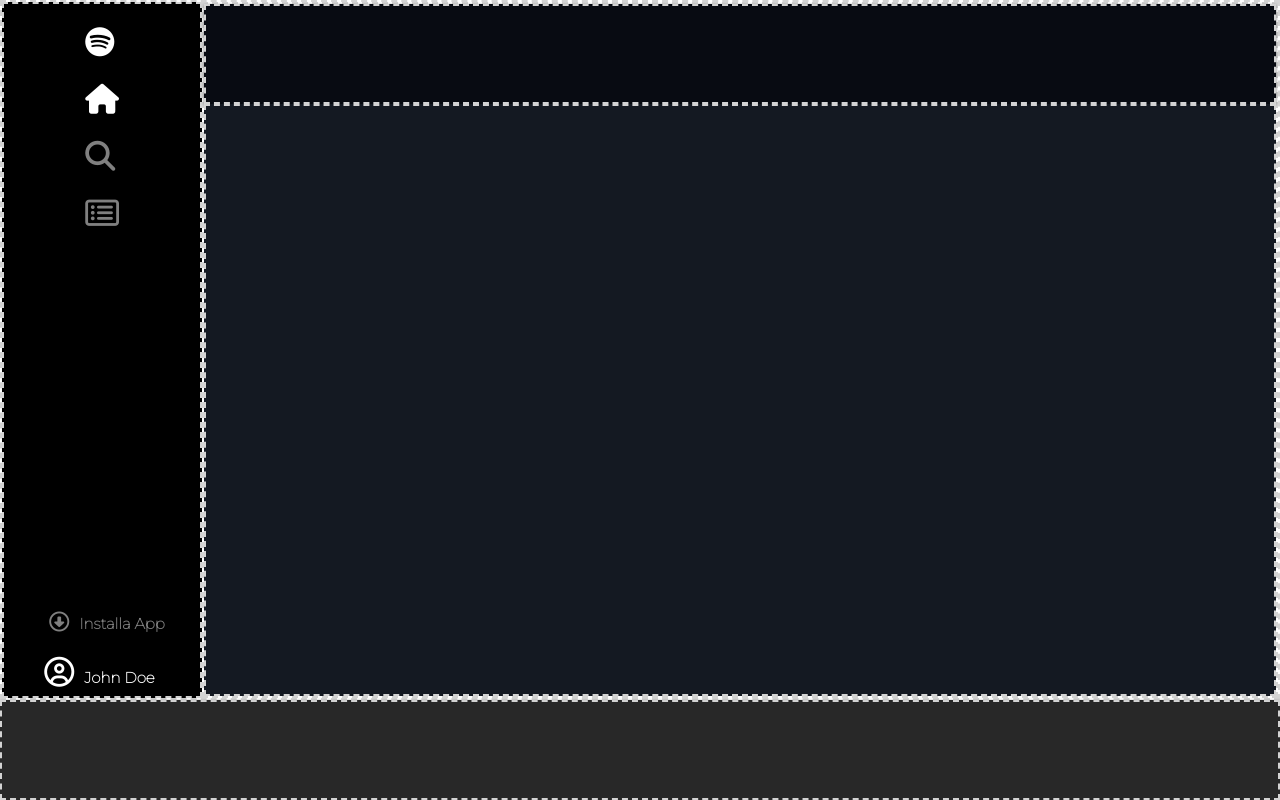
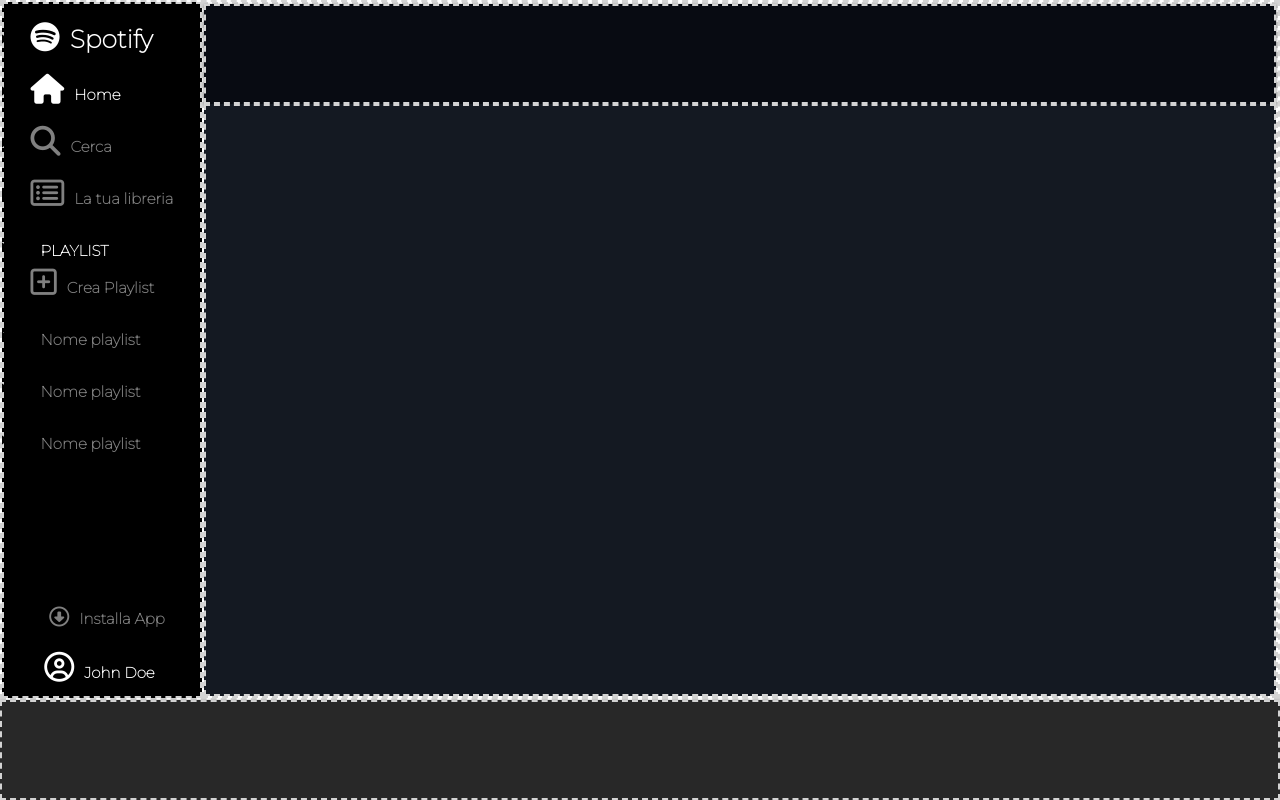
Before and after one commit to EmanueleManno/html-css-spotifyweb, a plain HTML site: page index.html in a window 1280 px wide. Drawn offline with Linux system fonts and the light colour scheme.

Commit message:
Sidebar Content

```diff
--- a/index.html
+++ b/index.html
@@ -29,10 +29,15 @@
         <div class="sidebar border">
             <div class="sidebar-up">
                 <ul>
-                    <li><i class="fa-brands fa-spotify" style="color: #ffffff;"></i></li>
-                    <li><i class="fa-solid fa-house" style="color: #ffffff;"></i></li>
-                    <li><i class="opacity fa-solid fa-magnifying-glass" style="color: #ffffff;"></i></li>
-                    <li><i class="opacity fa-regular fa-rectangle-list" style="color: #ffffff;"></i></li>
+                    <li><i class="fa-brands fa-spotify" style="color: #ffffff;"></i><span class="none white big-size">Spotify</span></li>
+                    <li><i class="fa-solid fa-house" style="color: #ffffff;"></i><span class="none white normal-size">Home</span></li>
+                    <li><i class="opacity fa-solid fa-magnifying-glass" style="color: #ffffff;"></i><span class="none grey normal-size">Cerca</span></li>
+                    <li><i class="opacity fa-regular fa-rectangle-list" style="color: #ffffff;"></i><span class="none grey normal-size">La tua libreria</span></li>
+                    <li><span class="none normal-size white">PLAYLIST</span></li>
+                    <li class="none grey"><i class="fa-regular fa-square-plus"></i><span class="grey none normal-size">Crea Playlist</span></li>
+                    <li><span class="none grey normal-size">Nome playlist</span></li>
+                    <li><span class="none grey normal-size">Nome playlist</span></li>
+                    <li><span class="none grey normal-size">Nome playlist</span></li>
                 </ul>
             </div>
             <div class="sidebar-down">
--- a/style.css
+++ b/style.css
@@ -34,6 +34,10 @@ font-family: 'Montserrat', sans-serif;
 
 .white {
     color:white
+}
+
+.block {
+    display: block;
 }
 
 /*DIVISIONE INIZIALE DEI CONTENITORI*/
@@ -87,15 +91,15 @@ footer {
 /*SIDEBAR*/
 .sidebar-up > ul > li {
     font-size: 30px;
-    padding-top: 20px;
-    padding-left: 5px;
-    padding-right: 5px;
+    padding-top: 15px;
+    padding-left: 10px;
+    padding-right: 10px;
 }
 
 .sidebar-down > ul > li:last-child {
     font-size: 30px;
     padding-top: 20px;
-    padding-bottom: 5px;
+    padding-bottom: 10px;
     padding-left: 5px;
 }
 
@@ -109,6 +113,13 @@ footer {
     font-weight: bold;
     padding-left: 10px;
 }
+
+.big-size {
+    font-size: 25px;
+    font-weight: bold;
+    padding-left: 10px;
+}
+
 
 .sidebar-down {
     width: fit-content;
```
